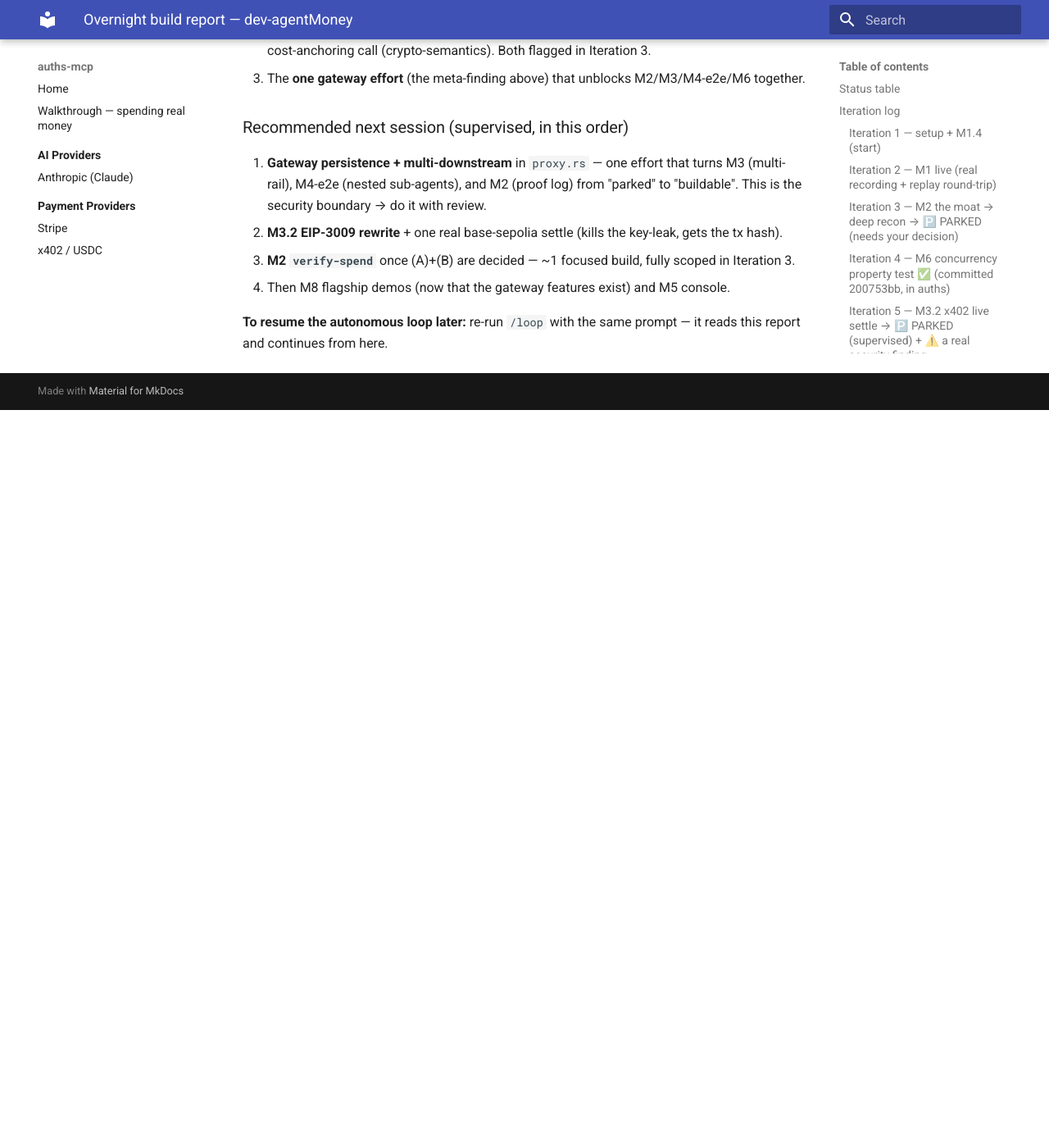
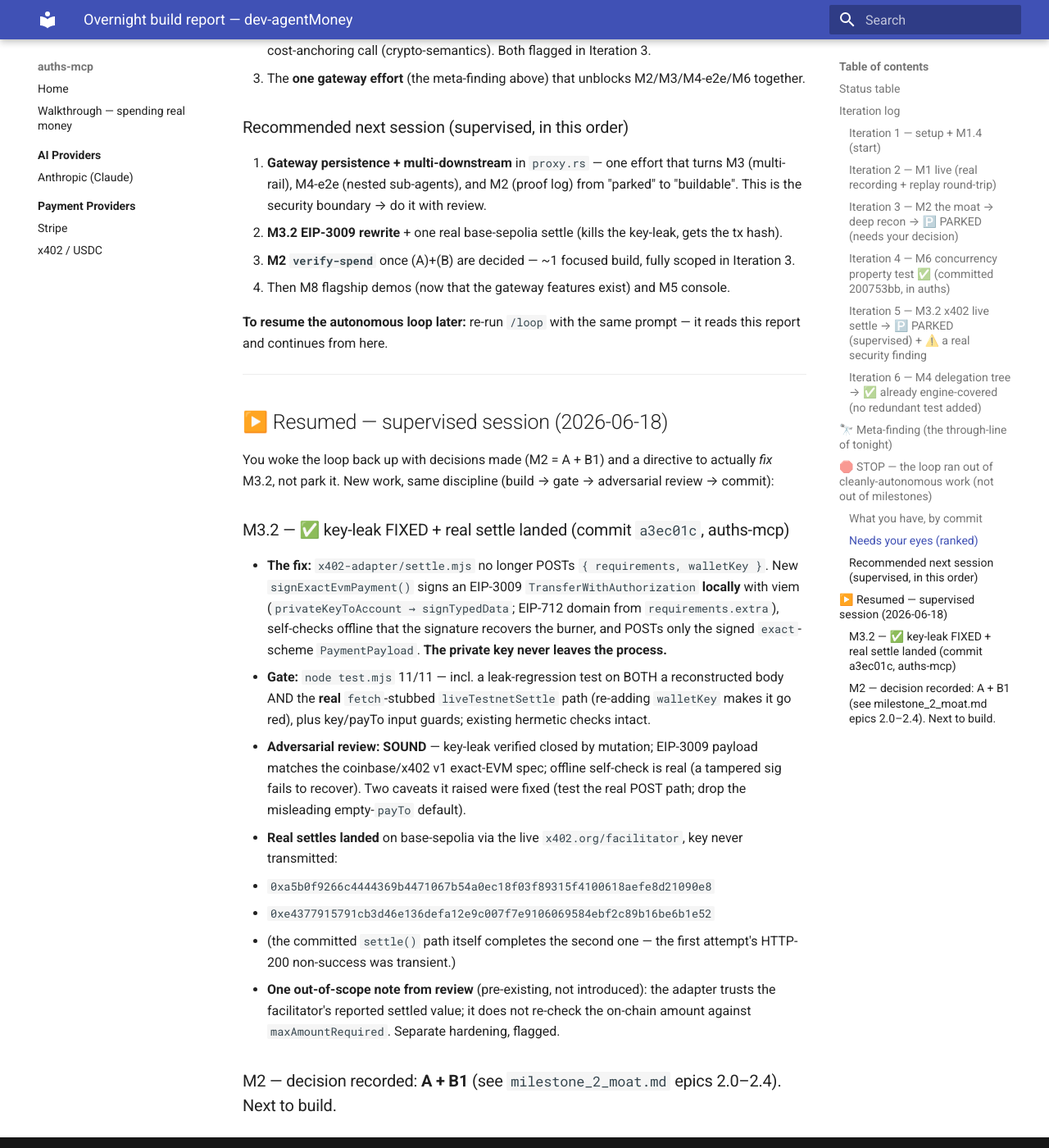
Before and after one commit to auths-dev/auths-mcp, an MkDocs documentation site: the page built from docs/plans/overnight-report.md, in a window 1280 px wide and 1400 px high, scrolled down 6319 px. Shown: the whole window at 82% size. Built offline with MkDocs 1.6.1 and Material for MkDocs 9.7.7, drawn with Linux system fonts in a browser that asks for light colours; before the commit the page ends 6819 px from its top, so only the background shows below that; some of the changed text lies outside the part shown.

Commit message:
report: M3.2 DONE — key-leak fixed (a3ec01c) + two real base-sepolia settles; M2 decision A+B1

```diff
--- a/docs/plans/overnight-report.md
+++ b/docs/plans/overnight-report.md
@@ -16,7 +16,7 @@ self-review on trivial doc/shell changes (noted per row).
 | M1 live transcript | ✅ done (round-trip) | high | no — but see note¹ |
 | M2 the moat | ✅ **decided: A + B1** — ready to build | — | yes — the B1 signing diff (when built) |
 | M3 cross-rail (hermetic) | 🅿️ PARKED — gateway restructuring | — | no |
-| M3.2 x402 EIP-3009 + real settle | 🅿️ **PARKED — supervised** | — | **YES — ⚠️ key-leak finding** |
+| M3.2 x402 EIP-3009 + real settle | ✅ **done — key-leak FIXED + real settle** | high | reviewed (payment code) |
 | M4 delegation tree | ✅ engine-covered (gateway e2e pending) | high | no |
 | M6 hardening | 🟡 partial — concurrency ✅ | high | no |
 | M5 console scaffold | ⏸️ not started — net-new frontend | — | no |
@@ -226,3 +226,33 @@ pushed; all commits are on `dev-agentMoney` in both repos.
 
 **To resume the autonomous loop later:** re-run `/loop` with the same prompt — it reads this report
 and continues from here.
+
+---
+
+## ▶️ Resumed — supervised session (2026-06-18)
+
+You woke the loop back up with decisions made (M2 = A + B1) and a directive to actually *fix* M3.2,
+not park it. New work, same discipline (build → gate → adversarial review → commit):
+
+### M3.2 — ✅ key-leak FIXED + real settle landed (commit `a3ec01c`, auths-mcp)
+- **The fix:** `x402-adapter/settle.mjs` no longer POSTs `{ requirements, walletKey }`. New
+  `signExactEvmPayment()` signs an EIP-3009 `TransferWithAuthorization` **locally** with viem
+  (`privateKeyToAccount → signTypedData`; EIP-712 domain from `requirements.extra`), self-checks
+  offline that the signature recovers the burner, and POSTs only the signed `exact`-scheme
+  `PaymentPayload`. **The private key never leaves the process.**
+- **Gate:** `node test.mjs` 11/11 — incl. a leak-regression test on BOTH a reconstructed body AND
+  the **real** `fetch`-stubbed `liveTestnetSettle` path (re-adding `walletKey` makes it go red),
+  plus key/payTo input guards; existing hermetic checks intact.
+- **Adversarial review: SOUND** — key-leak verified closed by mutation; EIP-3009 payload matches the
+  coinbase/x402 v1 exact-EVM spec; offline self-check is real (a tampered sig fails to recover). Two
+  caveats it raised were fixed (test the real POST path; drop the misleading empty-`payTo` default).
+- **Real settles landed** on base-sepolia via the live `x402.org/facilitator`, key never transmitted:
+  - `0xa5b0f9266c4444369b4471067b54a0ec18f03f89315f4100618aefe8d21090e8`
+  - `0xe4377915791cb3d46e136defa12e9c007f7e9106069584ebf2c89b16be6b1e52`
+  - (the committed `settle()` path itself completes the second one — the first attempt's HTTP-200
+    non-success was transient.)
+- **One out-of-scope note from review** (pre-existing, not introduced): the adapter trusts the
+  facilitator's reported settled value; it does not re-check the on-chain amount against
+  `maxAmountRequired`. Separate hardening, flagged.
+
+### M2 — decision recorded: **A + B1** (see `milestone_2_moat.md` epics 2.0–2.4). Next to build.
```
